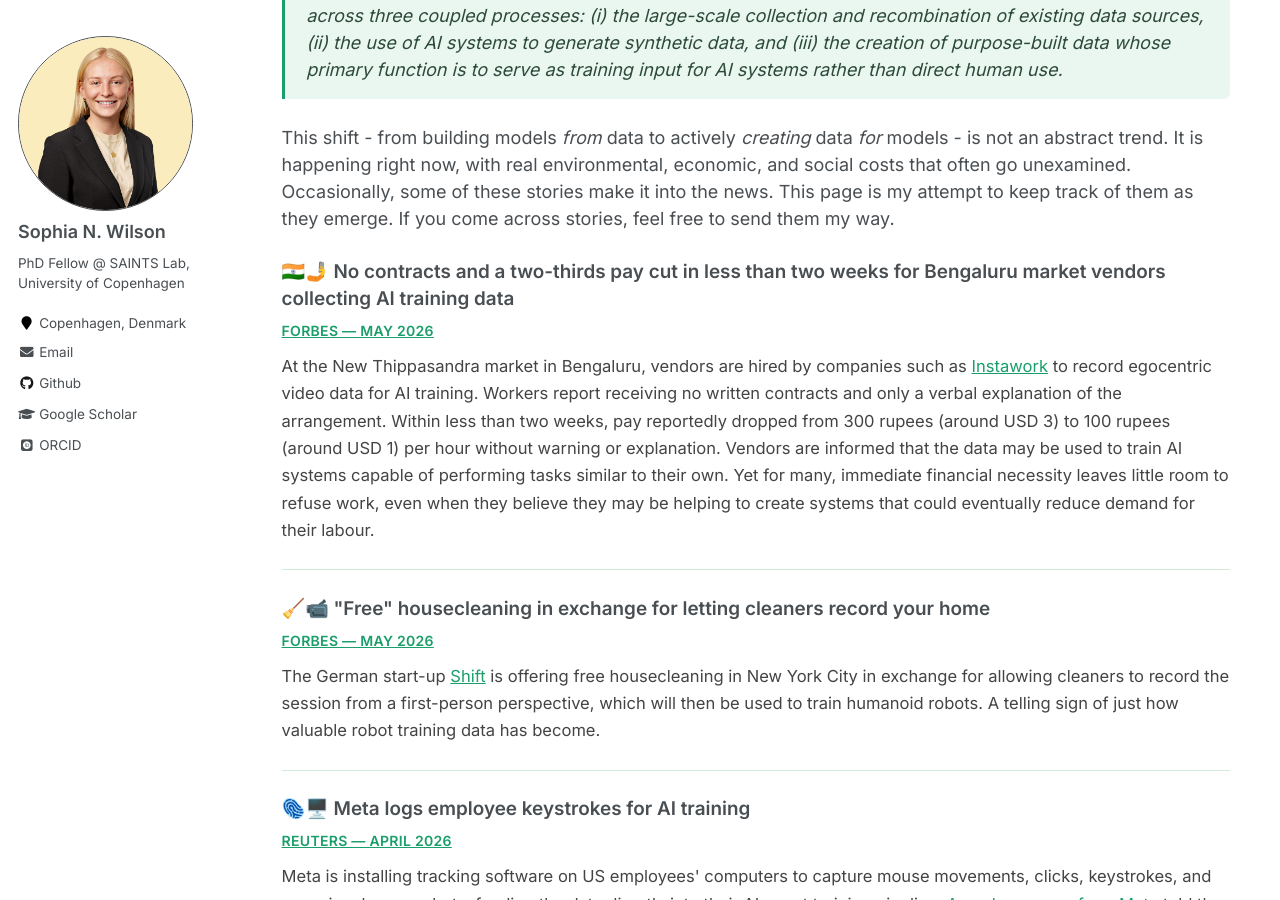
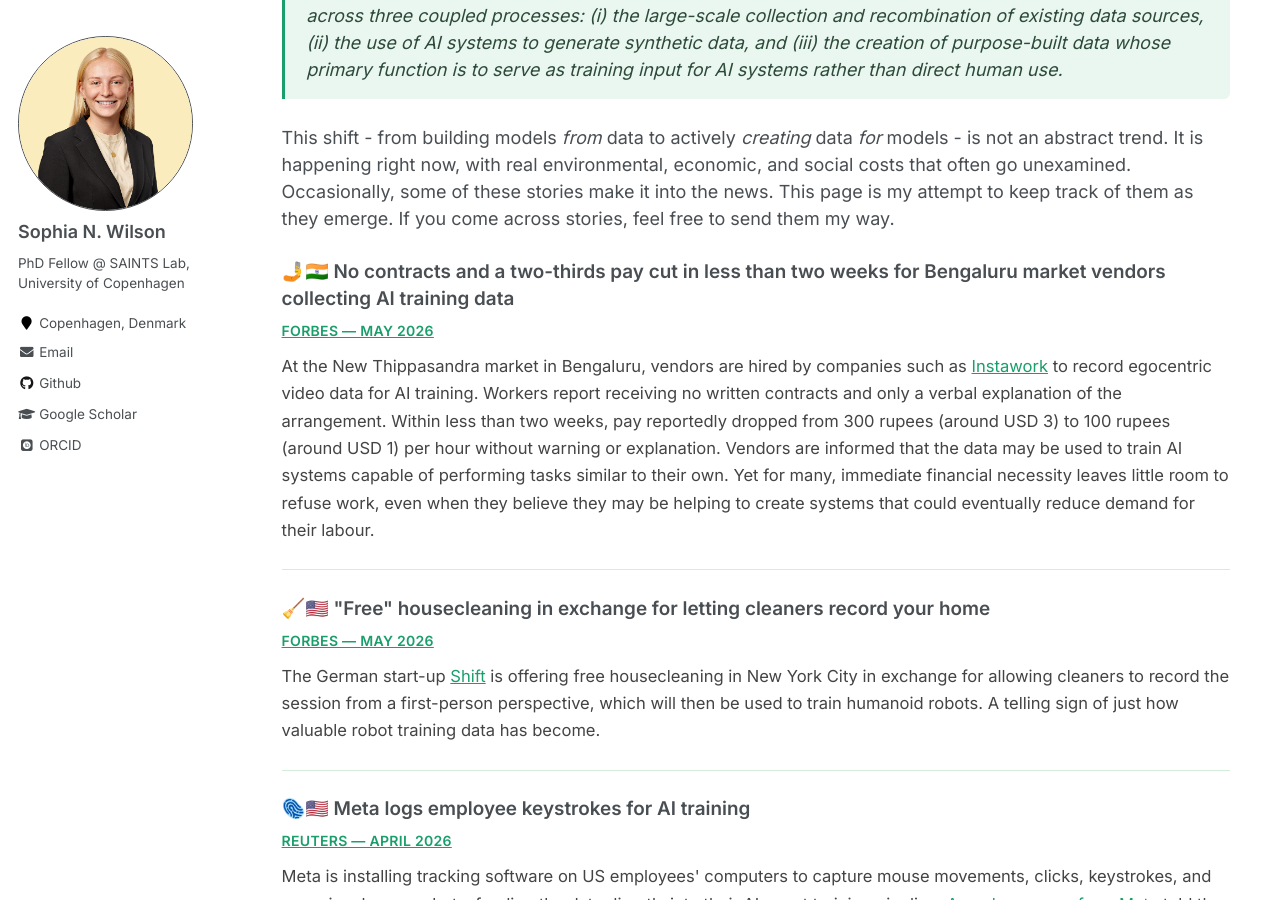
Before and after one commit to sophiawilson18/sophiawilson18.github.io, a Jekyll site: the page built from _projects/hyper-datafication.md, in a window 1280 px wide and 900 px high, scrolled down 336 px. Built offline with Jekyll 4.4.1, drawn with Linux system fonts in a browser that asks for light colours; some web fonts are replaced.

Commit message:
added flags emoji

```diff
--- a/_projects/hyper-datafication.md
+++ b/_projects/hyper-datafication.md
@@ -14,17 +14,17 @@ This shift - from building models *from* data to actively *creating* data *for*
 <div class="news-tracker">
 
 <div class="news-item">
-<h3>🇮🇳🤳 No contracts and a two-thirds pay cut in less than two weeks for Bengaluru market vendors collecting AI training data</h3> <a class="news-source" href="https://www.youtube.com/watch?v=yT-iu1kovKg">Forbes — May 2026</a>
+<h3>🤳🇮🇳 No contracts and a two-thirds pay cut in less than two weeks for Bengaluru market vendors collecting AI training data</h3> <a class="news-source" href="https://www.youtube.com/watch?v=yT-iu1kovKg">Forbes — May 2026</a>
 <p>At the New Thippasandra market in Bengaluru, vendors are hired by companies such as <a href="https://www.instawork.com/">Instawork</a> to record egocentric video data for AI training. Workers report receiving no written contracts and only a verbal explanation of the arrangement. Within less than two weeks, pay reportedly dropped from 300 rupees (around USD 3) to 100 rupees (around USD 1) per hour without warning or explanation. Vendors are informed that the data may be used to train AI systems capable of performing tasks similar to their own. Yet for many, immediate financial necessity leaves little room to refuse work, even when they believe they may be helping to create systems that could eventually reduce demand for their labour.</p>
 </div>
 
 <div class="news-item">
-<h3>🧹📹 "Free" housecleaning in exchange for letting cleaners record your home</h3> <a class="news-source" href="https://www.forbes.com/sites/johnkoetsier/2026/05/29/you-can-get-your-home-cleaned-for-free-if-you-let-robots-watch/">Forbes — May 2026</a>
+<h3>🧹🇺🇸 "Free" housecleaning in exchange for letting cleaners record your home</h3> <a class="news-source" href="https://www.forbes.com/sites/johnkoetsier/2026/05/29/you-can-get-your-home-cleaned-for-free-if-you-let-robots-watch/">Forbes — May 2026</a>
 <p>The German start-up <a href="https://www.shiftapp.nyc/">Shift</a> is offering free housecleaning in New York City in exchange for allowing cleaners to record the session from a first-person perspective, which will then be used to train humanoid robots. A telling sign of just how valuable robot training data has become.</p>
 </div>
 
 <div class="news-item">
-<h3>🫆🖥️ Meta logs employee keystrokes for AI training</h3> <a class="news-source" href="https://www.reuters.com/sustainability/boards-policy-regulation/meta-start-capturing-employee-mouse-movements-keystrokes-ai-training-data-2026-04-21/">Reuters — April 2026</a>
+<h3>🫆🇺🇸 Meta logs employee keystrokes for AI training</h3> <a class="news-source" href="https://www.reuters.com/sustainability/boards-policy-regulation/meta-start-capturing-employee-mouse-movements-keystrokes-ai-training-data-2026-04-21/">Reuters — April 2026</a>
 <p>Meta is installing tracking software on US employees' computers to capture mouse movements, clicks, keystrokes, and occasional screenshots, feeding the data directly into their AI agent training pipeline. <a href="https://www.bbc.com/news/articles/cvglyklz49jo">A spokesperson from Meta</a> told the BBC that the sole purpose of the data collection is to train agents to perform computer-based tasks. In this way, employees' everyday work has become AI training data.</p>
 </div>
 
```
